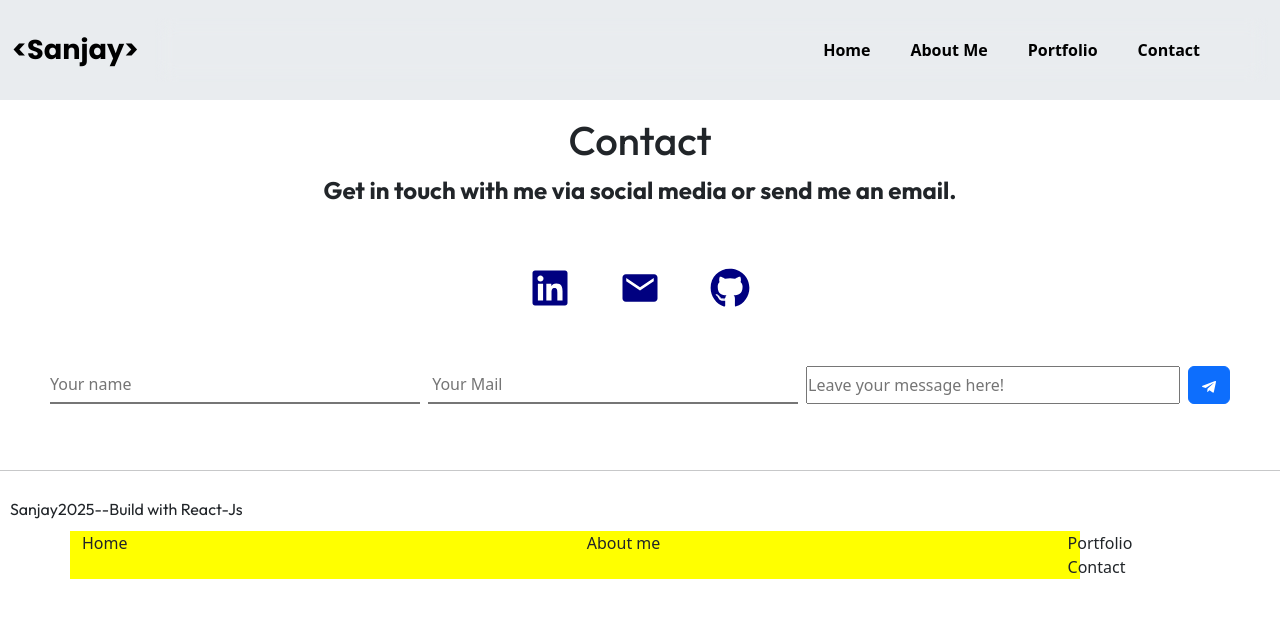
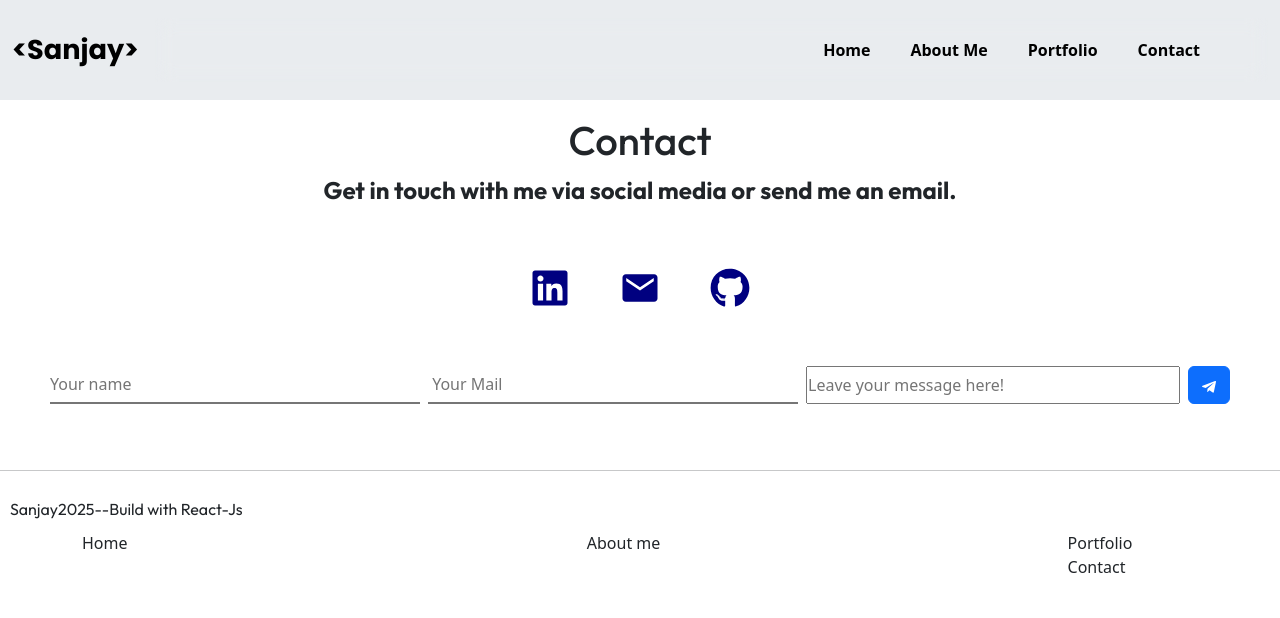
Before and after one commit to sanjaysurendran56/Personal-Portfolio, a React (Create React App) app: page /Contact in a window 1280 px wide. Shown: the top 618 px of the page. Built offline with nearby package versions, Linux system fonts and the light colour scheme; a web font is replaced by a local one.

Commit message:
Update Work.css

```diff
--- a/src/Components/Work/Work.css
+++ b/src/Components/Work/Work.css
@@ -90,8 +90,7 @@ blockquote{
       width: 100%;
       flex-direction:row;
       justify-content: space-evenly;
-      background-color: yellow;
-      margin-left: 20px;
+/*       margin-left: 20px; */
     }
 
     @media(max-width:420px){
```
